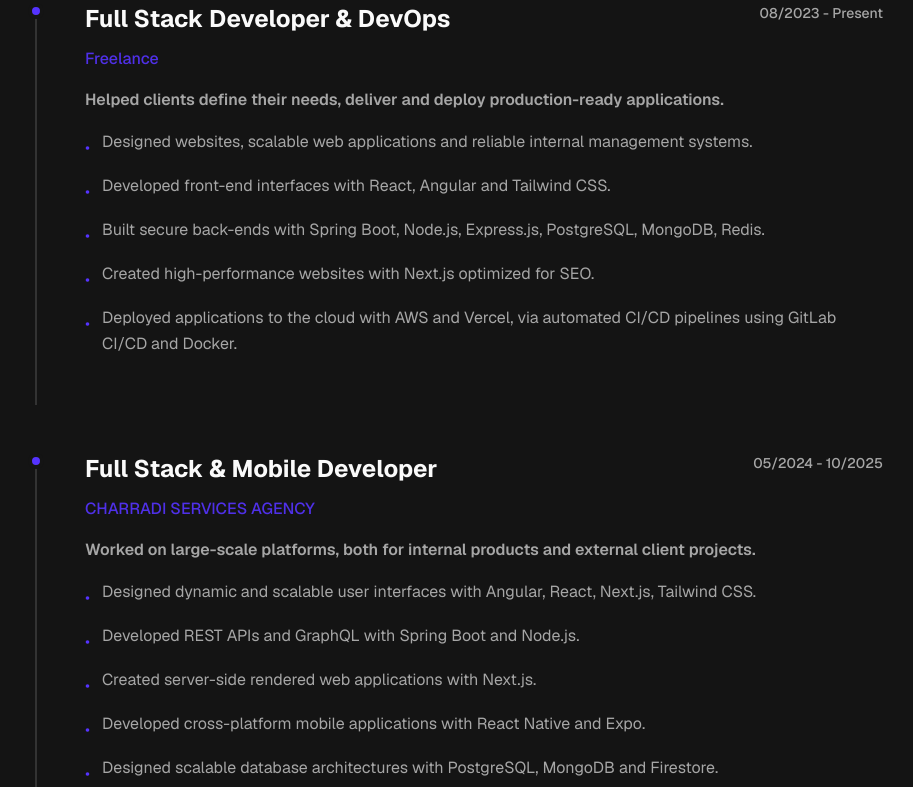
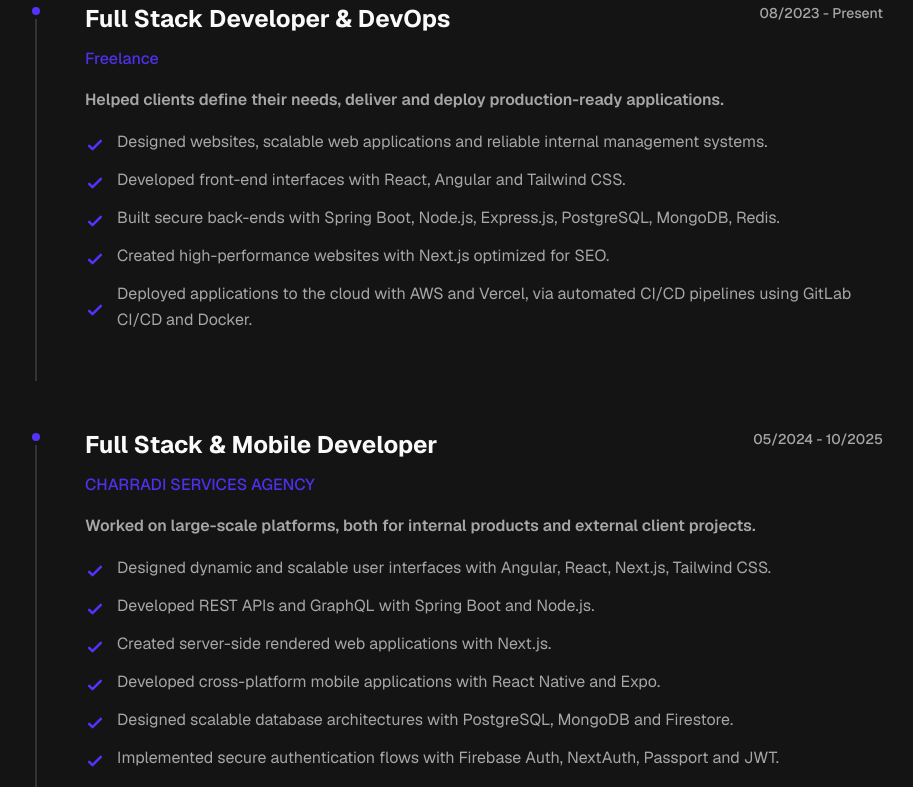
Before and after one commit to MedFaji/portfolio_v2, a Next.js app: page / in a window 1280 px wide. Shown: the part 1160-1947 px from the top of the page, without its empty margins (181-1094 px from the left). Built offline with nearby package versions, Linux system fonts and the light colour scheme.

Commit message:
Enhance experience highlights styling with SVG icon and improved alignment

```diff
--- a/app/page.tsx
+++ b/app/page.tsx
@@ -320,10 +320,23 @@ export default function Home() {
                   {experience.highlights.map((item, idx) => (
                     <li
                       key={idx}
-                      className="flex gap-2 sm:gap-3 leading-relaxed"
+                      className="flex gap-2 sm:gap-3 leading-relaxed items-center"
                     >
                       <span className="text-primary mt-1.5 flex-shrink-0">
-                        •
+                        <svg
+                          xmlns="http://www.w3.org/2000/svg"
+                          className="h-4 w-4 sm:h-5 sm:w-5"
+                          fill="none"
+                          viewBox="0 0 24 24"
+                          stroke="currentColor"
+                        >
+                          <path
+                            strokeLinecap="round"
+                            strokeLinejoin="round"
+                            strokeWidth={3}
+                            d="M5 13l4 4L19 7"
+                          />
+                        </svg>
                       </span>
                       <span>{item}</span>
                     </li>
```
